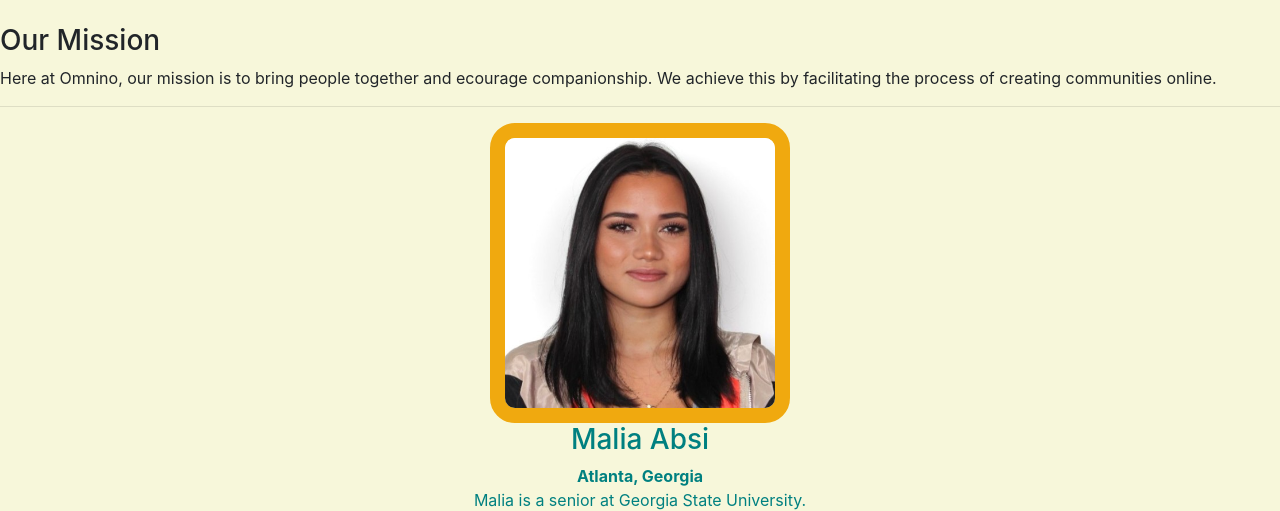
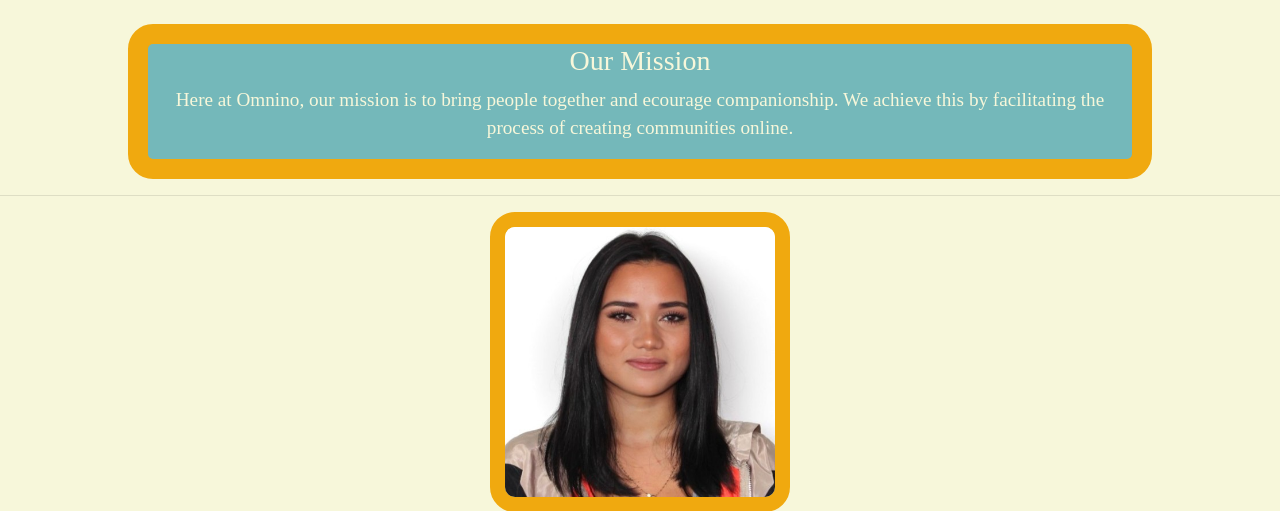
Before and after one commit to maliabsi/finalProject-group8, a Flask app: page /about in a window 1280 px wide. Shown: the part 76-587 px from the top of the page. Run offline with Flask 2, Linux system fonts and the light colour scheme.

Commit message:
fixed mission statement

```diff
--- a/static/style.css
+++ b/static/style.css
@@ -83,7 +83,7 @@ body {
     display: inline-block;
     font-size: 16px;
     border: 5px solid rgb(240, 169, 15);
-    box-sizing: border-box
+    box-sizing: border-box;
 }
 .create_button{
     transition-duration: 0.4s;
@@ -97,7 +97,7 @@ body {
     display: inline-block;
     font-size: 16px;
     border: 5px solid rgb(240, 169, 15);
-    box-sizing: border-box
+    box-sizing: border-box;
 }
 .create_button:hover {
   background-color: teal;
@@ -195,7 +195,7 @@ h2 {
     display: inline-block;
     font-size: 16px;
     border: 5px solid rgb(240, 169, 15);
-    box-sizing: border-box
+    box-sizing: border-box;
 }
 .community button:hover {
     background-color: teal;
@@ -260,3 +260,18 @@ h2 {
     font-size: larger;
 
 }
+.mission {
+    border: 2px teal;
+    border-radius: 25px;
+    display: block;
+    font-family: lucida;
+    font-size: larger;
+    color: #f7f7da;
+    float: center;
+    text-align: center;
+    background-color: rgba(108, 180, 185, 0.932);
+    margin-left: 10%;
+    margin-right: 10%;
+    border: 20px solid rgb(240, 169, 15);
+    box-sizing: border-box;
+}
```
